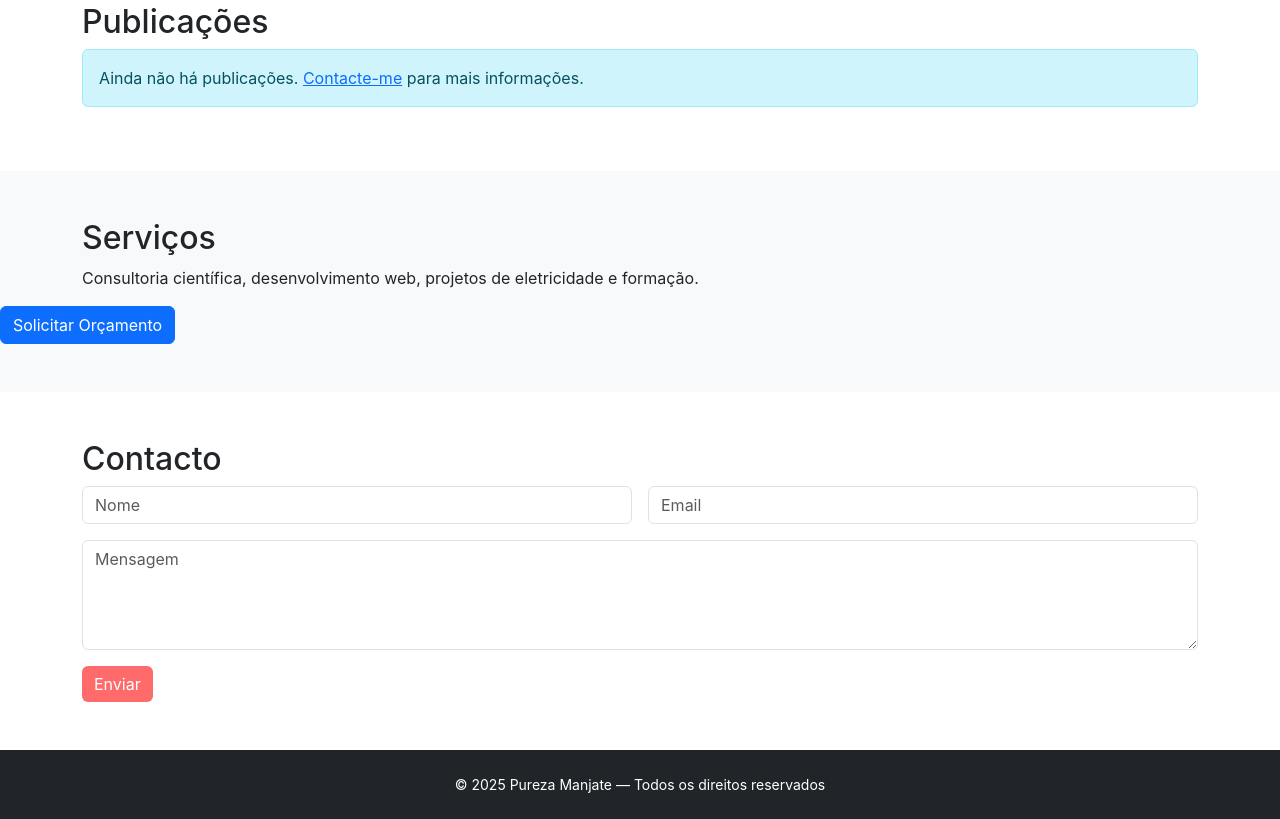
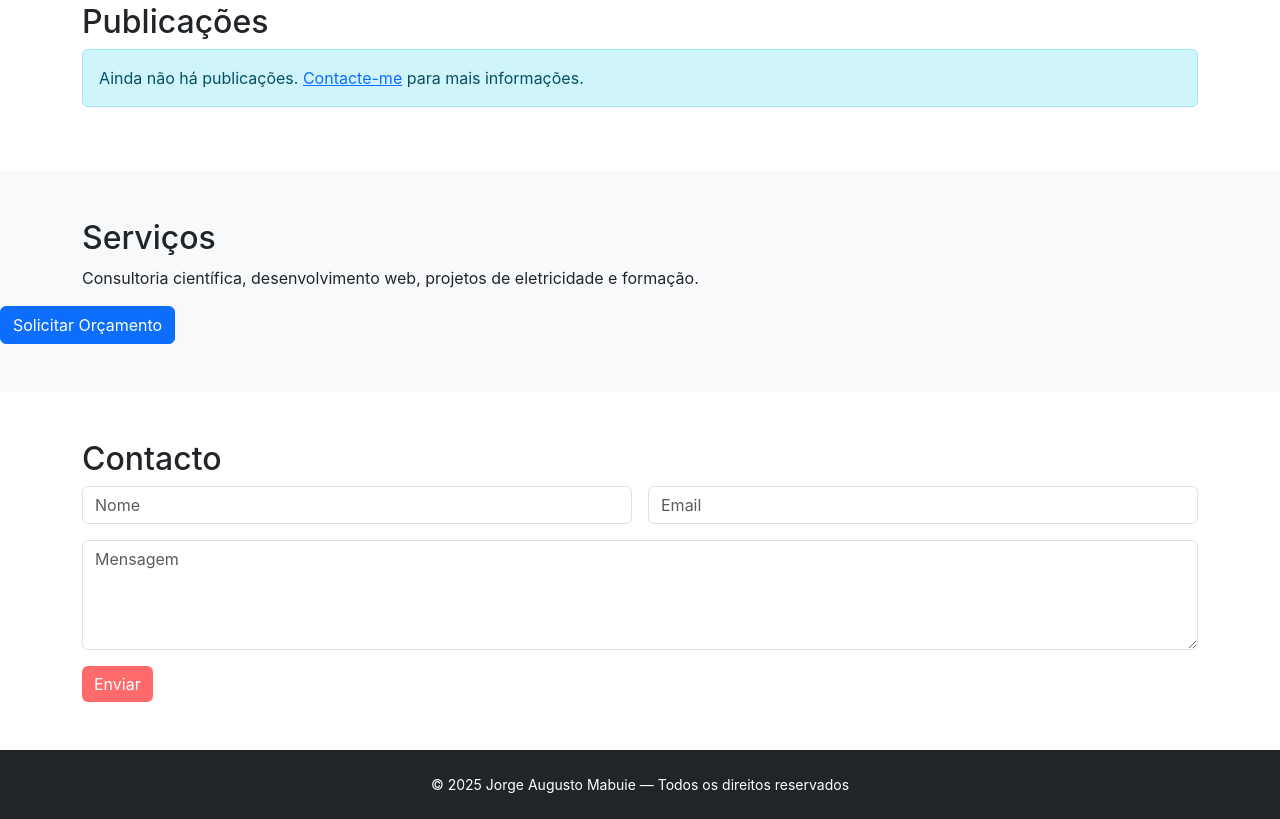
Before and after one commit to mabuie-test/JorgeAugustoMabuie, a website: page public/index.html in a window 1280 px wide. Shown: the part 924-1743 px from the top of the page. Drawn offline with nearby package versions, Linux system fonts and the light colour scheme; no server answers.

Commit message:
Update index.html

```diff
--- a/public/index.html
+++ b/public/index.html
@@ -78,7 +78,7 @@
     </section>
 
     <footer class="py-4 bg-dark text-white">
-      <div class="container text-center small">© 2025 Pureza Manjate — Todos os direitos reservados</div>
+      <div class="container text-center small">© 2025 Jorge Augusto Mabuie — Todos os direitos reservados</div>
     </footer>
 
     <script src="https://cdn.jsdelivr.net/npm/bootstrap@5.3.2/dist/js/bootstrap.bundle.min.js"></script>
```
